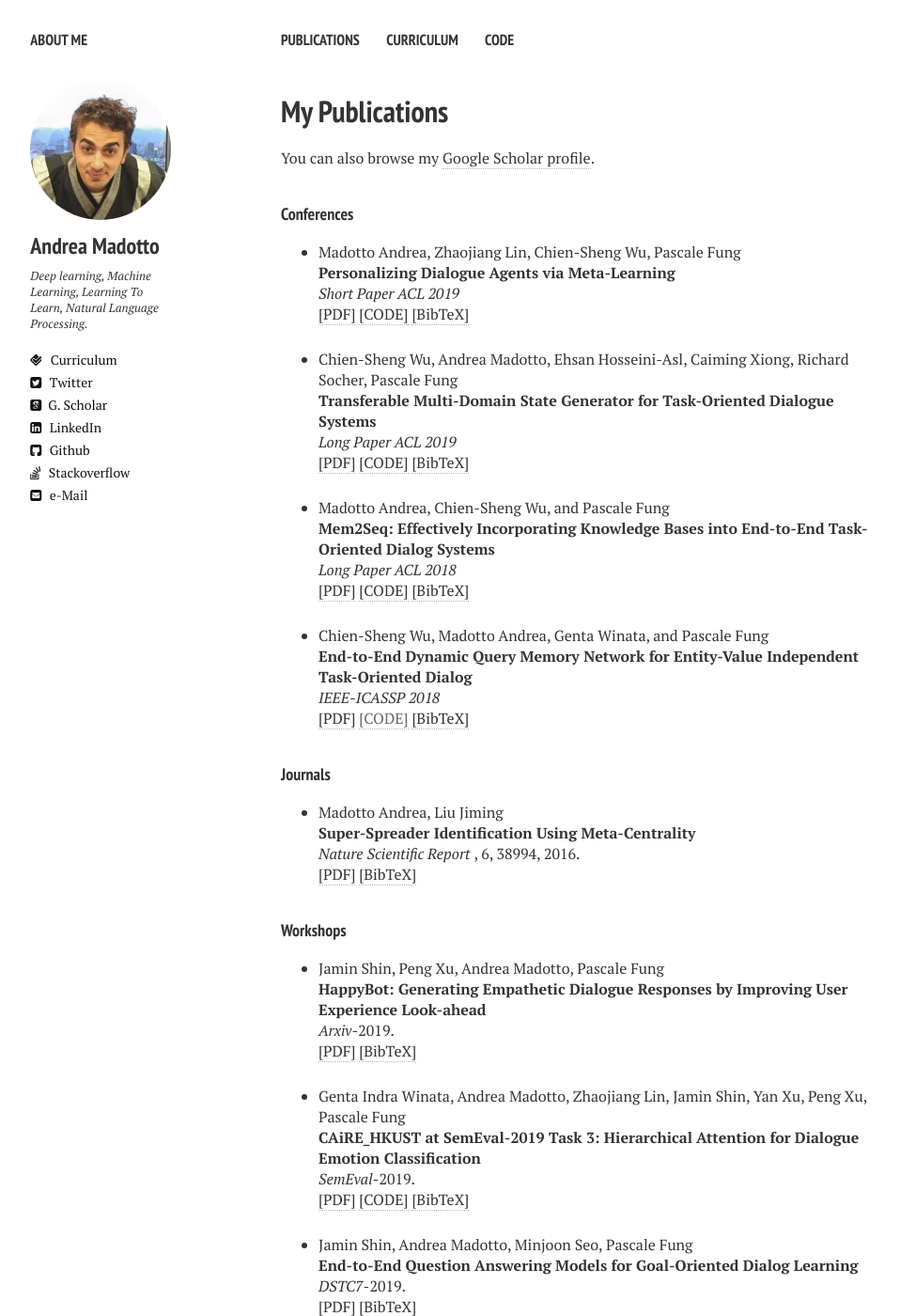
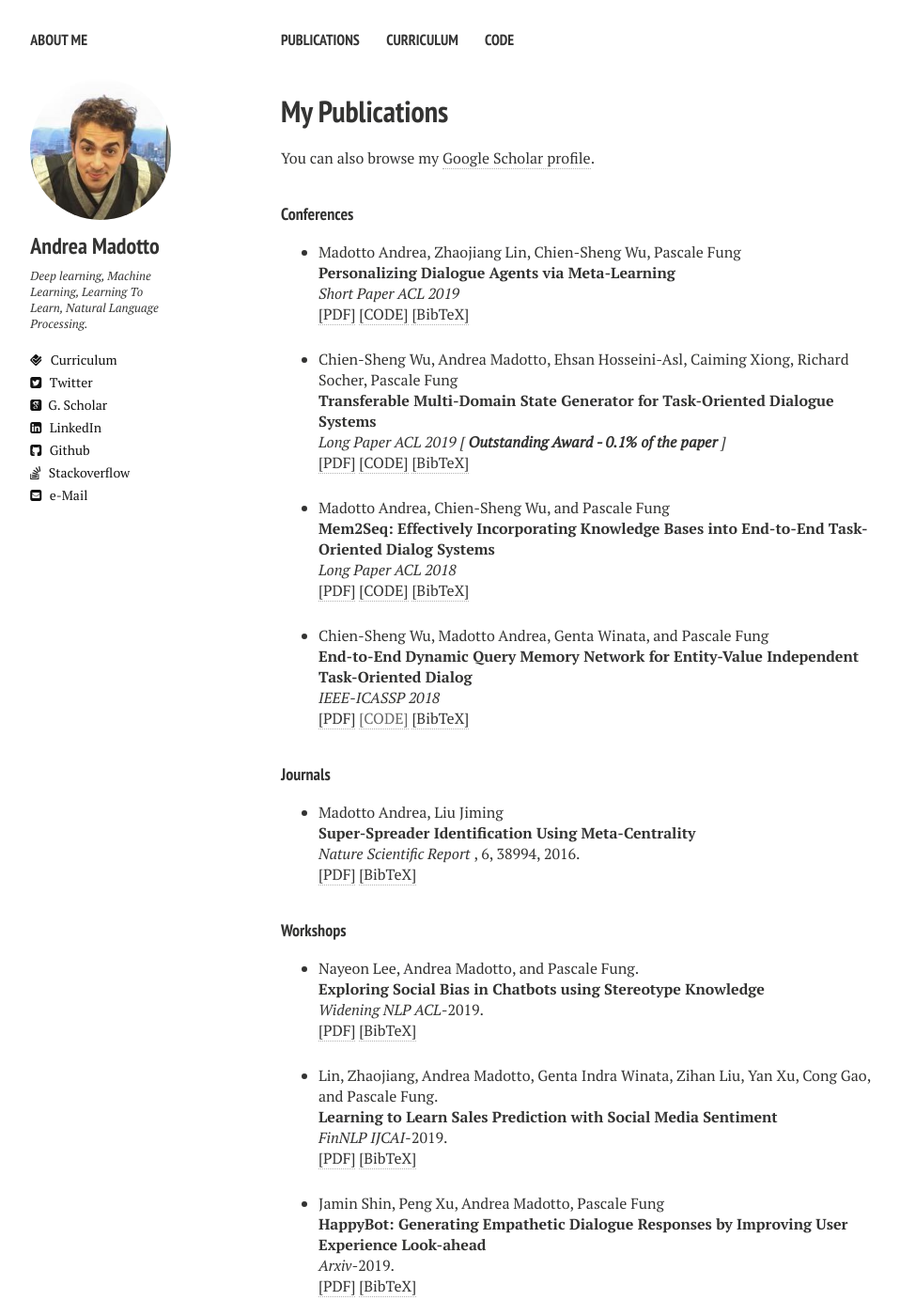
Before and after one commit to andreamad8/OLDWEBSITE, a Jekyll site: the page built from publications.md, in a window 1280 px wide and 1400 px high. Shown: the whole window at 94% size, without its empty margins (21-979 px from the left). Built offline with Jekyll 4.4.1, drawn with Linux system fonts in a browser that asks for light colours; nearby versions of some CDN libraries.

Commit message:
some updated

```diff
--- a/_layouts/publications.html
+++ b/_layouts/publications.html
@@ -90,19 +90,19 @@
         Madotto Andrea, Zhaojiang Lin, Chien-Sheng Wu, Pascale Fung<br><b>Personalizing Dialogue Agents via Meta-Learning</b><br>
         <i>Short Paper ACL 2019 </i>
         <br />
-        <a href="https://arxiv.org/abs/1905.10033" target="_blank">[PDF]</a>
+        <a href="https://www.aclweb.org/anthology/P19-1542" target="_blank">[PDF]</a>
         <a href="https://github.com/HLTCHKUST/PAML"  target="_blank">[CODE]</a>
-        <a href="javascript:toggleBibtex('lin2019personalizing')">[BibTeX]</a>
+        <a href="javascript:toggleBibtex('madotto2019personalizing')">[BibTeX]</a>
         </p>
-        <div id="bib_lin2019personalizing" class="bibtex noshow">
+        <div id="bib_madotto2019personalizing" class="bibtex noshow">
         <pre>
-@InProceedings{lin2019personalizing,
-  author = " Madotto, Andrea and Lin, Zhaojiang and Wu, Chien-Sheng and Fung, Pascale}",
-  title = 	"Personalizing Dialogue Agents via Meta-Learning",
-  booktitle = 	"Proceedings of the 57th Annual Meeting of the Association for Computational Linguistics (Volume 1: Short Papers)",
-  year = 	"2019",
-  publisher = "Association for Computational Linguistics"
-}
+          @inproceedings{madotto2019personalizing,
+            title={Personalizing Dialogue Agents via Meta-Learning},
+            author={Madotto, Andrea and Lin, Zhaojiang and Wu, Chien-Sheng and Fung, Pascale},
+            booktitle={Proceedings of the 57th Conference of the Association for Computational Linguistics},
+            pages={5454--5459},
+            year={2019}
+          }
         </pre>
         </div>
         </li>
@@ -110,7 +110,7 @@
 <li ><p>
   Chien-Sheng Wu, Andrea Madotto, Ehsan Hosseini-Asl, Caiming Xiong, Richard Socher, Pascale Fung<br><b>Transferable Multi-Domain State Generator for Task-Oriented Dialogue
     Systems</b><br>
-  <i>Long Paper ACL 2019 </i>
+  <i>Long Paper ACL 2019 [<b> Outstanding Award - 0.1% of the paper </b>] </i>
   <br />
   <a href="http://arxiv.org/abs/1905.08743" target="_blank">[PDF]</a>
   <a href="https://github.com/jasonwu0731/trade-dst"  target="_blank">[CODE]</a>
@@ -223,6 +223,52 @@
 <!-- Generated from JabRef by PubList by Truong Nghiem at 10:08 on 2017.01.16. -->
 <ul class="biblist">
 
+  <li><p>
+    Nayeon Lee, Andrea Madotto, and Pascale Fung.
+    <br>
+    <b>Exploring Social Bias in Chatbots using Stereotype Knowledge</b><br>
+    <i>Widening NLP ACL</i>-2019.
+    <br />
+    <a href="https://www.aclweb.org/anthology/W19-3655" target="_blank">[PDF]</a>
+    <!-- <a href="https://github.com/HLTCHKUST/dialogue-emotion"  target="_blank">[CODE]</a> -->
+    <a href="javascript:toggleBibtex('lee2019exploring')">[BibTeX]</a>
+    </p>
+    <div id="bib_lee2019exploring" class="bibtex noshow">
+    <pre>
+      @inproceedings{lee2019exploring,
+        title={Exploring Social Bias in Chatbots using Stereotype Knowledge},
+        author={Lee, Nayeon and Madotto, Andrea and Fung, Pascale},
+        booktitle={Proceedings of the 2019 Workshop on Widening NLP},
+        pages={177--180},
+        year={2019}
+      }
+    </pre>
+    </div>
+    </li>
+
+
+  <li><p>
+    Lin, Zhaojiang, Andrea Madotto, Genta Indra Winata, Zihan Liu, Yan Xu, Cong Gao, and Pascale Fung.
+    <br>
+    <b>Learning to Learn Sales Prediction with Social Media Sentiment</b><br>
+    <i>FinNLP IJCAI</i>-2019.
+    <br />
+    <a href="https://www.researchgate.net/profile/Mingyu_Wan/publication/334441863_Sentence_Boundary_Detection_of_Financial_Data_with_Domain_Knowledge_Enhancement_and_Bilingual_Training/links/5d295cdf299bf1547cb1317a/Sentence-Boundary-Detection-of-Financial-Data-with-Domain-Knowledge-Enhancement-and-Bilingual-Training.pdf#page=57" target="_blank">[PDF]</a>
+    <!-- <a href="https://github.com/HLTCHKUST/dialogue-emotion"  target="_blank">[CODE]</a> -->
+    <a href="javascript:toggleBibtex('lin2019learning')">[BibTeX]</a>
+    </p>
+    <div id="bib_lin2019learning" class="bibtex noshow">
+    <pre>
+      @inproceedings{lin2019learning,
+        title={Learning to Learn Sales Prediction with Social Media Sentiment},
+        author={Lin, Zhaojiang and Madotto, Andrea and Winata, Genta Indra and Liu, Zihan and Xu, Yan and Gao, Cong and Fung, Pascale},
+        booktitle={The First Workshop on Financial Technology and Natural Language Processing in conjunction with IJCAI 2019},
+        pages={47},
+        year={2019}
+      }
+    </pre>
+    </div>
+    </li>
 
 
   <li><p>
```
Also changed, not shown: index.md (+4 -0 lines), 8 other files.
